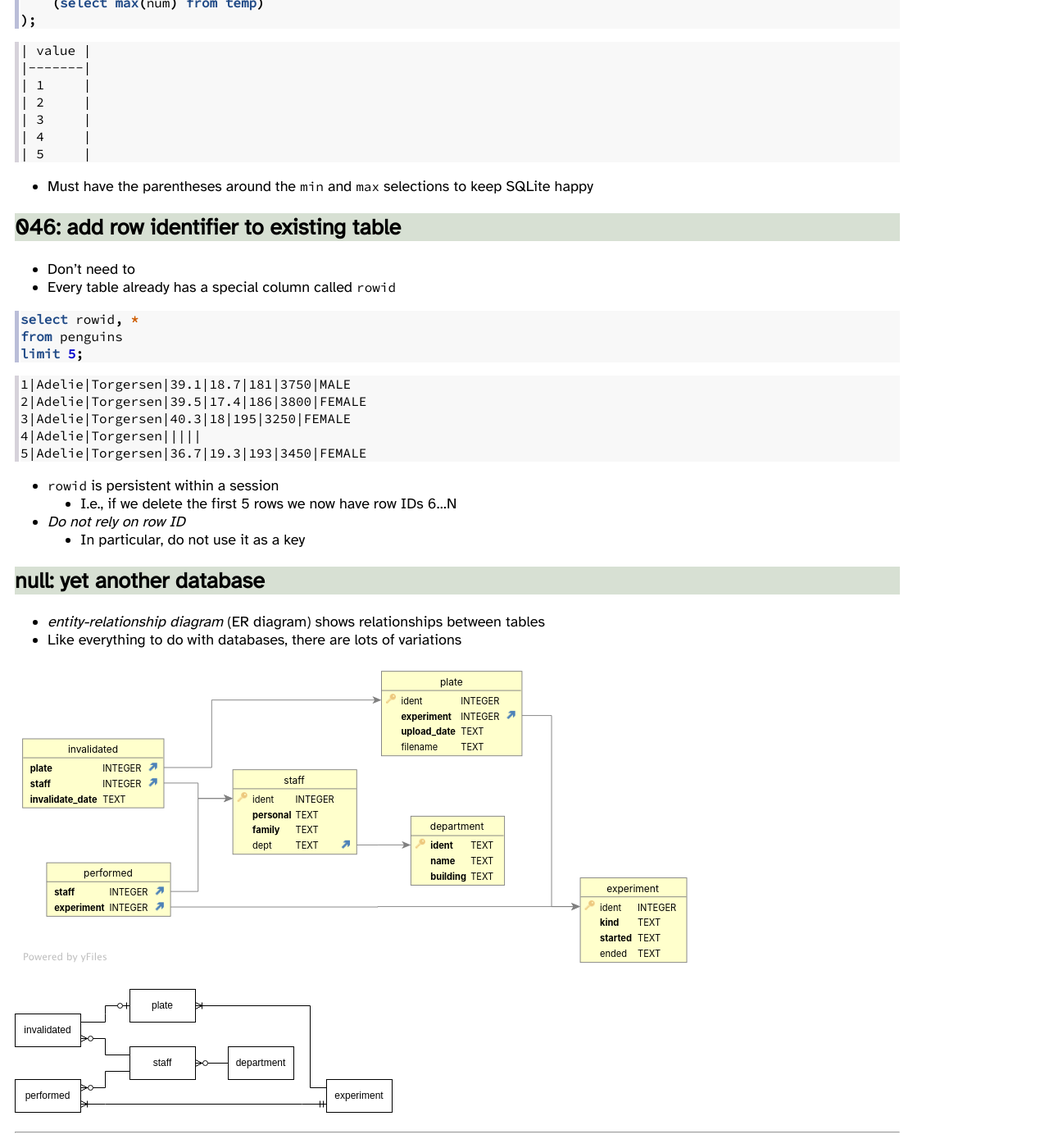
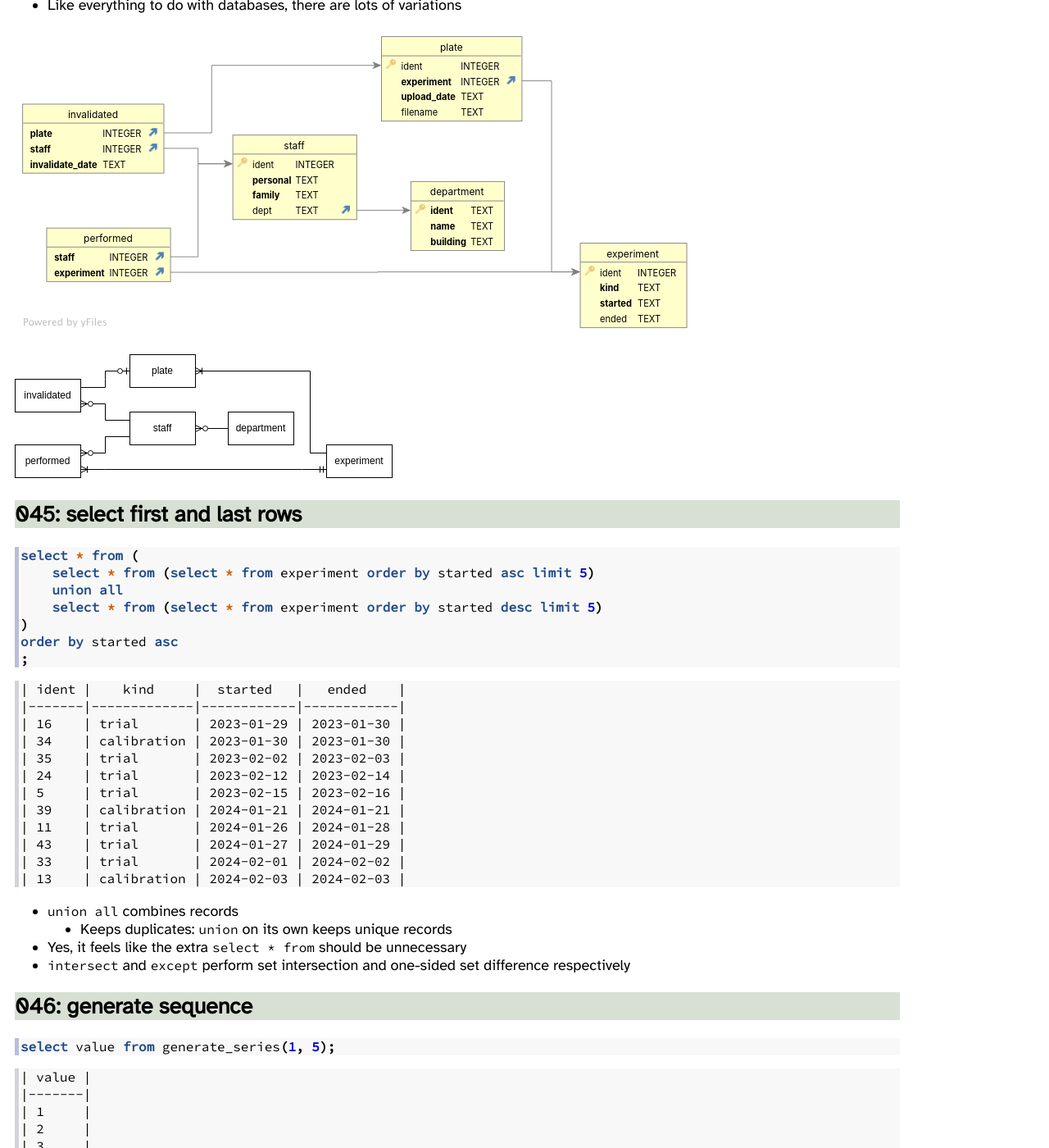
Before and after one commit to gvwilson/sql-tutorial, a Jekyll site: the page built from index.md, in a window 1280 px wide and 1400 px high, scrolled down 21426 px. Shown: the whole window at 82% size. Built offline with Jekyll 4.4.1, drawn with Linux system fonts in a browser that asks for light colours; nearby versions of some CDN libraries; our own code applies the rules of GitHub Pages for plain Markdown files; some of the changed text lies outside the part shown.

Commit message:
feat: filling in missing days

````diff
--- a/index.md
+++ b/index.md
@@ -1130,51 +1130,9 @@
 44    Goto            0     1     0                   0
 ```
 
-## 044: generate sequence
+## 044: enumerate rows
 
-```sql
-select value from generate_series(1, 5);
-```
-```
-| value |
-|-------|
-| 1     |
-| 2     |
-| 3     |
-| 4     |
-| 5     |
-```
-
--   A (non-standard) *table-valued function*
-
-## 045: generate sequence sequence based on data
-
-```sql
-create table temp(
-    num integer not null
-);
-insert into temp values (1), (5);
-select value from generate_series(
-    (select min(num) from temp),
-    (select max(num) from temp)
-);
-```
-```
-| value |
-|-------|
-| 1     |
-| 2     |
-| 3     |
-| 4     |
-| 5     |
-```
-
--   Must have the parentheses around the `min` and `max` selections to keep SQLite happy
-
-## 046: add row identifier to existing table
-
--   Don't need to
--   Every table already has a special column called `rowid`
+-   Every table has a special column called `rowid`
 
 ```sql
 select rowid, *
@@ -1203,10 +1161,142 @@
 
 ![assay ER diagram](./img/assays_er.svg)
 
+## 045: select first and last rows
+
+```sql
+select * from (
+    select * from (select * from experiment order by started asc limit 5)
+    union all
+    select * from (select * from experiment order by started desc limit 5)
+)
+order by started asc
+;
+```
+```
+| ident |    kind     |  started   |   ended    |
+|-------|-------------|------------|------------|
+| 16    | trial       | 2023-01-29 | 2023-01-30 |
+| 34    | calibration | 2023-01-30 | 2023-01-30 |
+| 35    | trial       | 2023-02-02 | 2023-02-03 |
+| 24    | trial       | 2023-02-12 | 2023-02-14 |
+| 5     | trial       | 2023-02-15 | 2023-02-16 |
+| 39    | calibration | 2024-01-21 | 2024-01-21 |
+| 11    | trial       | 2024-01-26 | 2024-01-28 |
+| 43    | trial       | 2024-01-27 | 2024-01-29 |
+| 33    | trial       | 2024-02-01 | 2024-02-02 |
+| 13    | calibration | 2024-02-03 | 2024-02-03 |
+```
+
+-   `union all` combines records
+    -   Keeps duplicates: `union` on its own keeps unique records
+-   Yes, it feels like the extra `select * from` should be unnecessary
+-   `intersect` and `except` perform set intersection and one-sided set difference respectively
+
+## 046: generate sequence
+
+```sql
+select value from generate_series(1, 5);
+```
+```
+| value |
+|-------|
+| 1     |
+| 2     |
+| 3     |
+| 4     |
+| 5     |
+```
+
+-   A (non-standard) *table-valued function*
+
+## 047: generate sequence sequence based on data
+
+```sql
+create table temp(
+    num integer not null
+);
+insert into temp values (1), (5);
+select value from generate_series(
+    (select min(num) from temp),
+    (select max(num) from temp)
+);
+```
+```
+| value |
+|-------|
+| 1     |
+| 2     |
+| 3     |
+| 4     |
+| 5     |
+```
+
+-   Must have the parentheses around the `min` and `max` selections to keep SQLite happy
+
+## 048: generate sequence of dates
+
+```sql
+select
+    date((select julianday(min(started)) from experiment) + value) as some_day
+from (
+    select value from generate_series(
+        (select 0),
+        (select count(*) - 1 from experiment)
+    )
+)
+limit 5;
+```
+
+-   SQLite represents dates as YYYY-MM-DD strings or as Julian days or as Unix milliseconds or…
+    -   Julian days is fractional number of days since November 24, 4714 BCE
+-   `julianday` and `date` convert back and forth
+
+## 049: count experiments started per day without gaps
+
+```sql
+with
+-- complete sequence of days with 0 as placeholder for number of experiments
+all_days as (
+    select
+        date((select julianday(min(started)) from experiment) + value) as some_day,
+	0 as zeroes
+    from (
+        select value from generate_series(
+            (select 0),
+            (select count(*) - 1 from experiment)
+        )
+    )
+),
+-- sequence of actual days with actual number of experiments started
+actual_days as (
+    select started, count(started) as num_exp
+    from experiment
+    group by started
+)
+-- combined by joining on day and taking actual number (if available) or zero
+select
+    all_days.some_day as day,
+    coalesce(actual_days.num_exp, all_days.zeroes) as num_exp
+from
+    all_days left join actual_days on all_days.some_day = actual_days.started
+limit 5
+;
+```
+```
+|    day     | num_exp |
+|------------|---------|
+| 2023-01-29 | 1       |
+| 2023-01-30 | 1       |
+| 2023-01-31 | 0       |
+| 2023-02-01 | 0       |
+| 2023-02-02 | 1       |
+```
+
 ---
 
-## to-do
+## To Do
 
+-   correlated subquery
 -   cast
 -   between
 -   exists
````
Also changed, not shown: other parts of index.md (+0 -2 lines).
